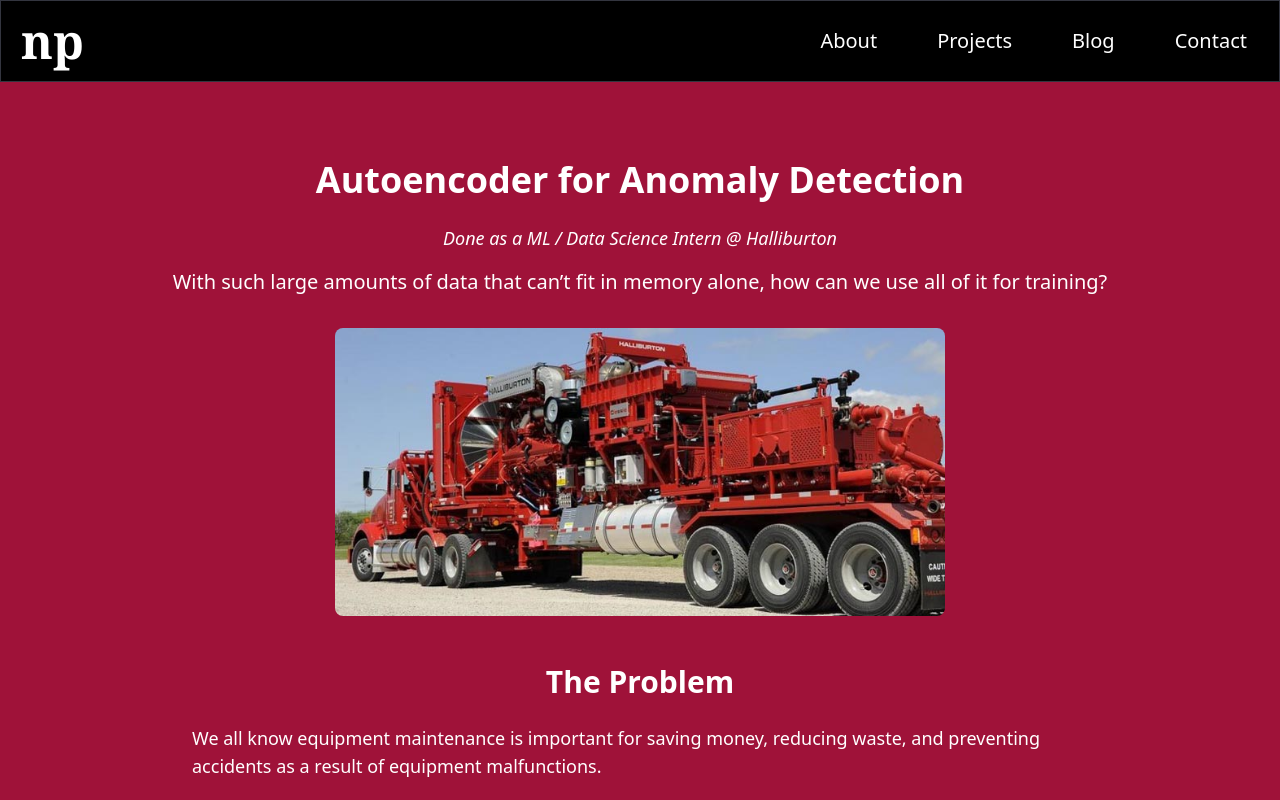
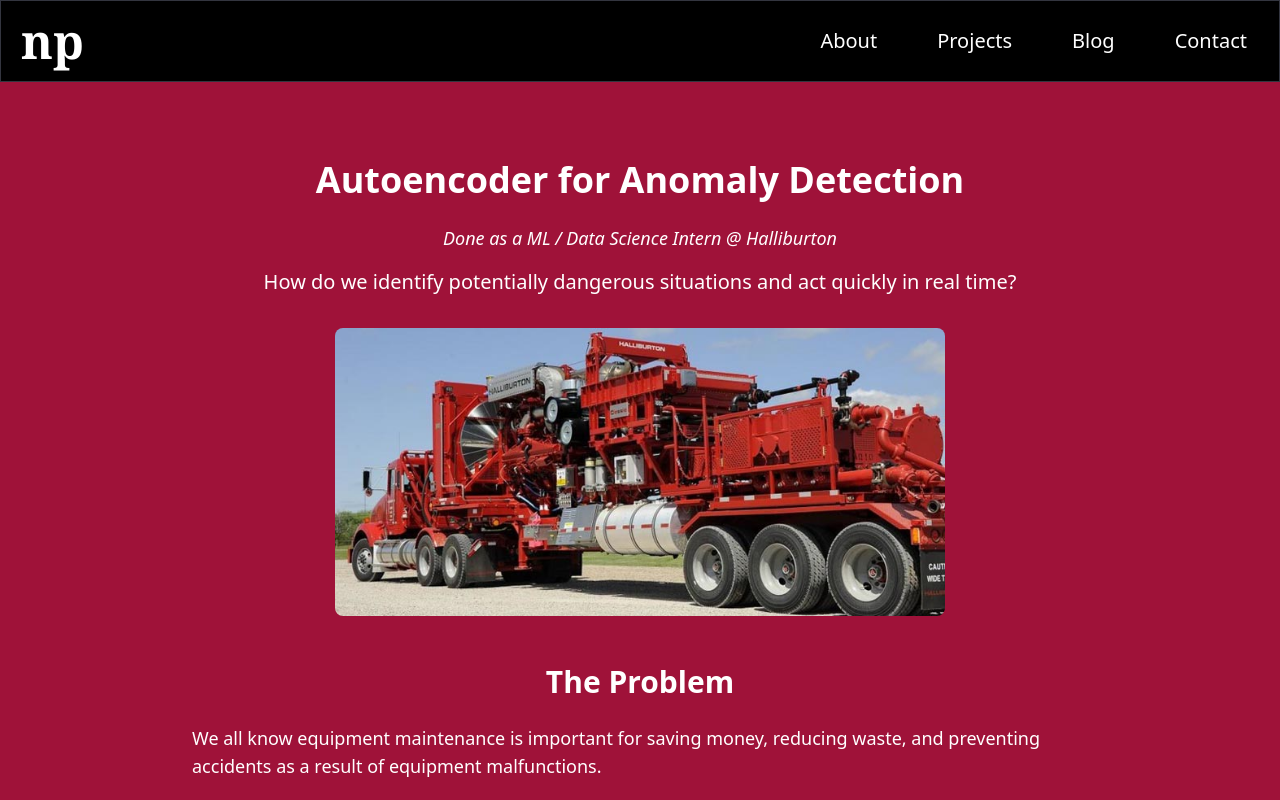
Before and after one commit to narenp12/portfolio_site, a Next.js app: page /project1 in a window 1280 px wide. Shown: the top 800 px of the page. Built offline with nearby package versions, Linux system fonts and the light colour scheme.

Commit message:
Added text file with future things to add, fixed project tagline typos

```diff
--- a/src/app/project1/page.jsx
+++ b/src/app/project1/page.jsx
@@ -18,7 +18,7 @@
 
             {/* Project Tagline */}
             <p className="text-xl text-white mb-8 text-center">
-                With such large amounts of data that can’t fit in memory alone, how can we use all of it for training?
+                How do we identify potentially dangerous situations and act quickly in real time?
             </p>
 
             {/* Project Image */}
--- a/src/app/project2/page.jsx
+++ b/src/app/project2/page.jsx
@@ -18,7 +18,7 @@
 
             {/* Project Tagline */}
             <p className="text-xl text-white mb-8 text-center">
-                For when you have an amount of data that is way too big, but you still want to use it all!
+                With such large amounts of data that can’t fit in memory alone, how can we use all of it for training?
             </p>
 
             {/* Project Image */}
```
Also changed, not shown: public/things_to_add.txt (added).
